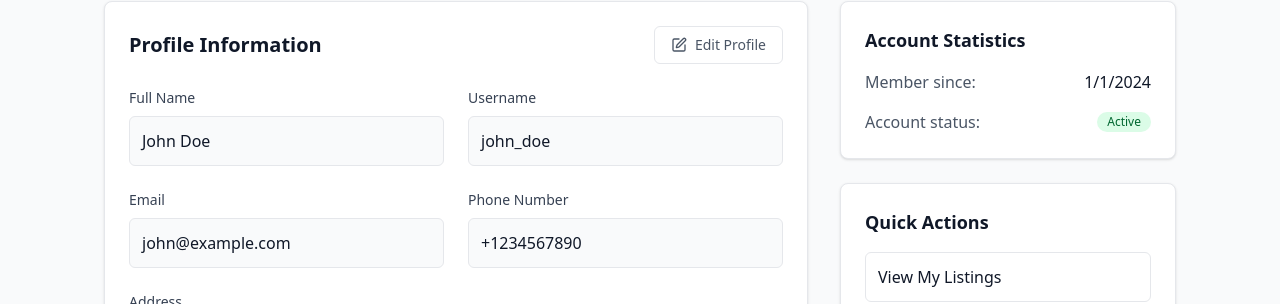
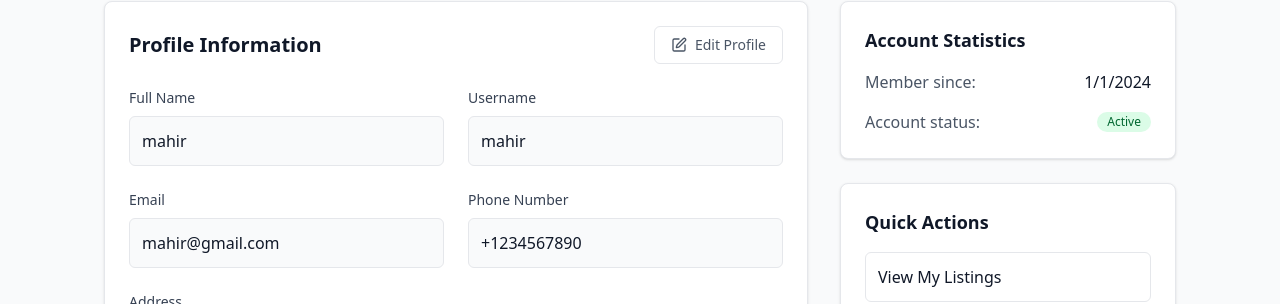
Before and after one commit to Premkambaliya/odooxnmit, a React (Vite) app in the folder Frontend/: page /dashboard in a window 1280 px wide. Shown: the part 199-503 px from the top of the page. Built offline with nearby package versions, Linux system fonts and the light colour scheme.

Commit message:
Last commit

```diff
--- a/Frontend/src/Pages/Userdashboard.jsx
+++ b/Frontend/src/Pages/Userdashboard.jsx
@@ -33,7 +33,7 @@ const UserDashboard = () => {
                     Full Name
                   </label>
                   <div className="p-3 bg-gray-50 rounded-md border border-gray-200">
-                    <span className="text-gray-900">John Doe</span>
+                    <span className="text-gray-900">mahir</span>
                   </div>
                 </div>
 
@@ -43,7 +43,7 @@ const UserDashboard = () => {
                     Username
                   </label>
                   <div className="p-3 bg-gray-50 rounded-md border border-gray-200">
-                    <span className="text-gray-900">john_doe</span>
+                    <span className="text-gray-900">mahir</span>
                   </div>
                 </div>
 
@@ -53,7 +53,7 @@ const UserDashboard = () => {
                     Email
                   </label>
                   <div className="p-3 bg-gray-50 rounded-md border border-gray-200">
-                    <span className="text-gray-900">john@example.com</span>
+                    <span className="text-gray-900">mahir@gmail.com</span>
                   </div>
                 </div>
 
```
Also changed, not shown: 2 other files (tests, documents, lock files or other folders).
